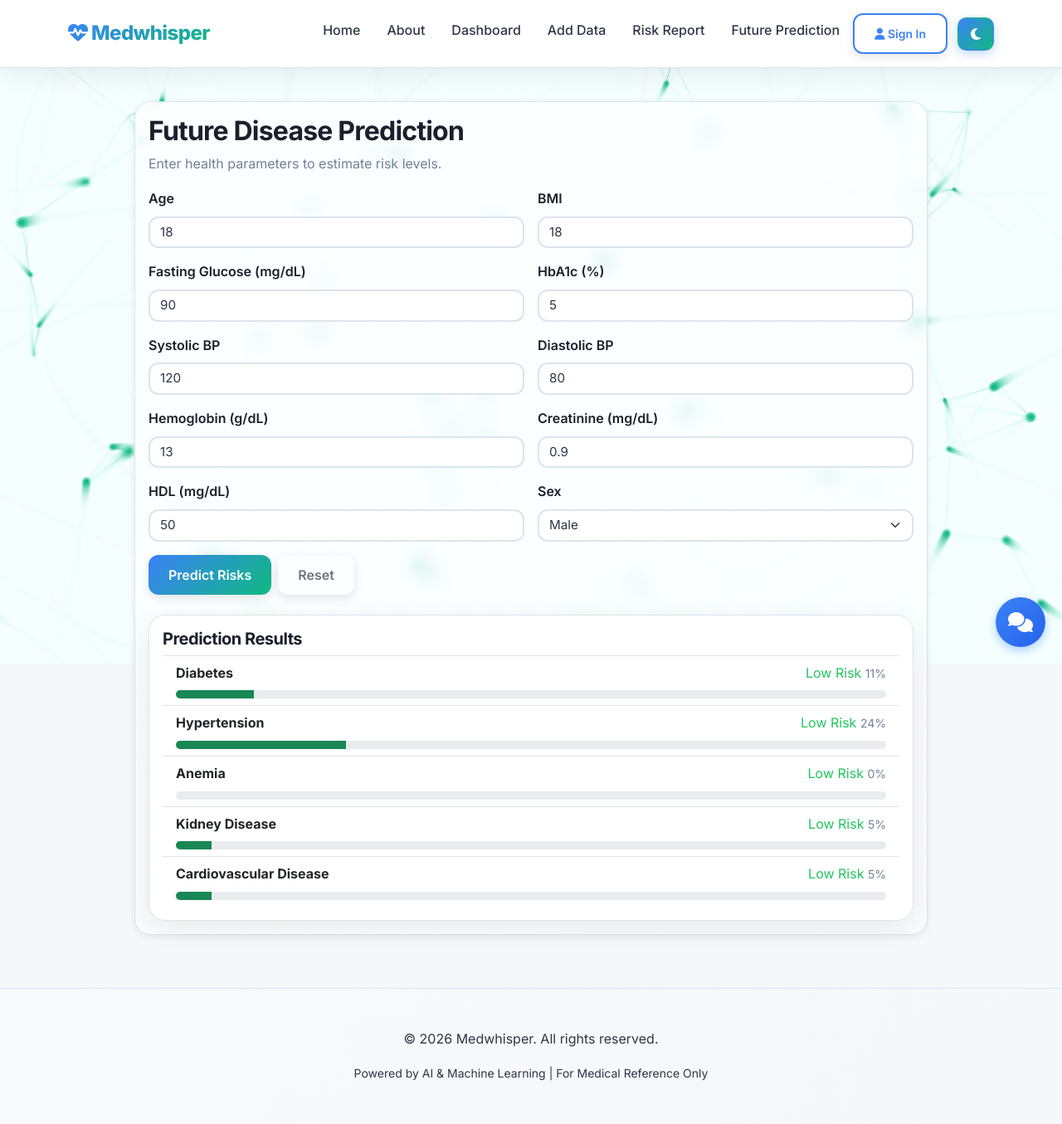
After one commit to AnkitKolhe149/GDG_KRAKENTECH_MEDWHISPER, a Flask app: page /future-disease-prediction in a window 1280 px wide. The commit adds this page. Shown: the whole page at 83% size. Run offline with Flask 3, Linux system fonts and the light colour scheme; some libraries are stand-ins or nearby versions.

Commit message:
final-update

```diff
--- a/app/routes.py
+++ b/app/routes.py
@@ -11,6 +11,11 @@ from app.utils.preprocess import (
 )
 from app.services.doctor_suggester import suggest_by_city
 from app.services.emailer import send_email
+from app.services.risk_prob_predictor import (
+    predict_risks,
+    MODEL_NUMERIC_COLS,
+    MODEL_CATEGORICAL_COLS
+)
 import io
 from flask import send_file
 from reportlab.pdfgen import canvas
@@ -44,6 +49,52 @@ def dashboard():
 def data_input():
     """Health data input form"""
     return render_template('data_input.html')
+
+
+@main_bp.route('/future-disease-prediction', methods=['GET', 'POST'])
+def future_disease_prediction():
+    """Render and handle the future disease prediction page (server-side POST, no API)."""
+    # Compact feature set for the simplified UX
+    compact_numeric = [
+        'age', 'bmi', 'fasting_glucose', 'hba1c', 'systolic_bp',
+        'diastolic_bp', 'hemoglobin', 'creatinine', 'hdl'
+    ]
+    compact_categorical = ['sex']
+
+    predictions = None
+    input_values = {}
+    error = None
+
+    if request.method == 'POST':
+        try:
+            # Collect values from form
+            for c in compact_numeric:
+                v = request.form.get(c, '').strip()
+                if v == '':
+                    input_values[c] = None
+                else:
+                    try:
+                        input_values[c] = float(v)
+                    except Exception:
+                        input_values[c] = None
+
+            for c in compact_categorical:
+                v = request.form.get(c, '').strip()
+                input_values[c] = v or None
+
+            # Call predictor service
+            predictions = predict_risks(input_values)
+        except Exception as e:
+            error = str(e)
+
+    return render_template(
+        'future-disease-prediction.html',
+        numeric_cols=compact_numeric,
+        categorical_cols=compact_categorical,
+        predictions=predictions,
+        input_values=input_values,
+        error=error
+    )
 
 
 @main_bp.route('/risk-report')
@@ -616,6 +667,9 @@ def search_doctors():
         return jsonify({'error': 'Failed to search doctors'}), 500
 
 
+
+
+
 @api_bp.route('/assessment/email', methods=['POST'])
 @require_auth
 def email_latest_assessment(current_user):
--- a/app/templates/base.html
+++ b/app/templates/base.html
@@ -48,6 +48,9 @@
                     </li>
                     <li class="nav-item">
                         <a class="nav-link" href="/risk-report">Risk Report</a>
+                    </li>
+                    <li class="nav-item">
+                        <a class="nav-link" href="/future-disease-prediction">Future Prediction</a>
                     </li>
                     <li class="nav-item" id="feedbackNavItem" style="display: none;">
                         <a class="nav-link" href="/feedback">
--- /dev/null
+++ b/app/templates/future-disease-prediction.html
@@ -0,0 +1,195 @@
+{% extends "base.html" %}
+
+{% block title %}Future Disease Prediction - MedWhisper{% endblock %}
+
+{% block extra_css %}
+<style>
+  .fdp-card { max-width: 980px; margin: 40px auto; }
+  .fdp-grid .form-label { font-weight: 600; }
+  .result-card { background: var(--card-bg); color: var(--text-color); }
+  .high { color: #ef4444; }
+  .moderate { color: #facc15; }
+  .low { color: #22c55e; }
+</style>
+{% endblock %}
+
+{% block content %}
+<div class="container fdp-card">
+  <div class="card shadow-sm">
+    <div class="card-body">
+      <h2 class="card-title">Future Disease Prediction</h2>
+      <p class="text-muted">Enter health parameters to estimate risk levels.</p>
+
+      <form class="row g-3 fdp-grid" onsubmit="event.preventDefault(); predict();">
+        <div class="col-12 col-md-6">
+          <label for="age" class="form-label">Age</label>
+          <input id="age" class="form-control" type="number" value="18" min="0">
+        </div>
+        <div class="col-12 col-md-6">
+          <label for="bmi" class="form-label">BMI</label>
+          <input id="bmi" class="form-control" type="number" value="18" step="0.1">
+        </div>
+
+        <div class="col-12 col-md-6">
+          <label for="fasting_glucose" class="form-label">Fasting Glucose (mg/dL)</label>
+          <input id="fasting_glucose" class="form-control" type="number" value="90">
+        </div>
+        <div class="col-12 col-md-6">
+          <label for="hba1c" class="form-label">HbA1c (%)</label>
+          <input id="hba1c" class="form-control" type="number" value="5" step="0.1">
+        </div>
+
+        <div class="col-12 col-md-6">
+          <label for="systolic_bp" class="form-label">Systolic BP</label>
+          <input id="systolic_bp" class="form-control" type="number" value="120">
+        </div>
+        <div class="col-12 col-md-6">
+          <label for="diastolic_bp" class="form-label">Diastolic BP</label>
+          <input id="diastolic_bp" class="form-control" type="number" value="80">
+        </div>
+
+        <div class="col-12 col-md-6">
+          <label for="hemoglobin" class="form-label">Hemoglobin (g/dL)</label>
+          <input id="hemoglobin" class="form-control" type="number" value="13" step="0.1">
+        </div>
+        <div class="col-12 col-md-6">
+          <label for="creatinine" class="form-label">Creatinine (mg/dL)</label>
+          <input id="creatinine" class="form-control" type="number" value="0.9" step="0.01">
+        </div>
+
+        <div class="col-12 col-md-6">
+          <label for="hdl" class="form-label">HDL (mg/dL)</label>
+          <input id="hdl" class="form-control" type="number" value="50">
+        </div>
+        <div class="col-12 col-md-6">
+          <label for="sex" class="form-label">Sex</label>
+          <select id="sex" class="form-select">
+            <option value="1">Male</option>
+            <option value="0">Female</option>
+          </select>
+        </div>
+
+        <div class="col-12 d-flex gap-2">
+          <button type="submit" class="btn btn-primary">Predict Risks</button>
+          <button type="button" id="resetBtn" class="btn btn-outline-secondary">Reset</button>
+        </div>
+      </form>
+
+      <div id="output" class="card mt-4 result-card p-3">
+        <em>No prediction yet.</em>
+      </div>
+    </div>
+  </div>
+</div>
+
+{% endblock %}
+
+{% block extra_js %}
+<script>
+  // Utility helpers
+  const clamp = (v, a, b) => Math.max(a, Math.min(b, v));
+  const norm = (v, min, max) => {
+    if (max <= min) return 0;
+    return clamp((v - min) / (max - min), 0, 1);
+  };
+
+  function riskLabelFromProb(p) {
+    if (p >= 0.7) return 'High Risk';
+    if (p >= 0.4) return 'Moderate Risk';
+    return 'Low Risk';
+  }
+
+  function progressClass(p) {
+    if (p >= 0.7) return 'bg-danger';
+    if (p >= 0.4) return 'bg-warning';
+    return 'bg-success';
+  }
+
+  function predict() {
+    const get = id => document.getElementById(id);
+    const age = Number(get('age').value || 0);
+    const bmi = Number(get('bmi').value || 0);
+    const fg = Number(get('fasting_glucose').value || 0);
+    const hba1c = Number(get('hba1c').value || 0);
+    const sbp = Number(get('systolic_bp').value || 0);
+    const dbp = Number(get('diastolic_bp').value || 0);
+    const hb = Number(get('hemoglobin').value || 0);
+    const cr = Number(get('creatinine').value || 0);
+    const hdl = Number(get('hdl').value || 0);
+    const sex = Number(get('sex').value);
+
+    // Diabetes: use HbA1c and fasting glucose (strong), BMI minor
+    const fg_n = norm(fg, 70, 200);
+    const hba_n = norm(hba1c, 4, 14);
+    const bmi_n = norm(bmi, 15, 50);
+    const diabetes_prob = clamp(0.6 * hba_n + 0.3 * fg_n + 0.1 * bmi_n, 0, 1);
+
+    // Hypertension: systolic/diastolic dominate, age and BMI add
+    const sbp_n = norm(sbp, 90, 210);
+    const dbp_n = norm(dbp, 50, 130);
+    const age_n = norm(age, 20, 90);
+    const hypertension_prob = clamp(0.6 * Math.max(sbp_n, dbp_n) + 0.2 * age_n + 0.2 * bmi_n, 0, 1);
+
+    // Anemia: lower hemoglobin increases risk, threshold depends on sex
+    const hb_threshold = sex === 1 ? 13 : 12;
+    const anemia_prob = clamp((hb_threshold - hb) / hb_threshold, 0, 1);
+
+    // Kidney: creatinine plus age
+    const cr_n = norm(cr, 0.5, 6);
+    const kidney_prob = clamp(0.7 * cr_n + 0.3 * age_n, 0, 1);
+
+    // Cardiovascular: combine risk features into a continuous score
+    let cardio_score = 0;
+    cardio_score += age > 50 ? 1 : 0;
+    cardio_score += bmi >= 30 ? 1 : 0;
+    cardio_score += hdl < 40 ? 1 : 0;
+    cardio_score += sbp >= 140 ? 1 : 0;
+    cardio_score += fg >= 126 ? 1 : 0;
+    // Map 0-5 score to probability
+    const cardio_prob = clamp((cardio_score / 5) * 0.9 + 0.05, 0, 1);
+
+    const results = {
+      'Diabetes': diabetes_prob,
+      'Hypertension': hypertension_prob,
+      'Anemia': anemia_prob,
+      'Kidney Disease': kidney_prob,
+      'Cardiovascular Disease': cardio_prob
+    };
+
+    const output = get('output');
+    let html = '<h5>Prediction Results</h5>';
+    html += '<div class="list-group list-group-flush">';
+
+    for (const k in results) {
+      const p = results[k];
+      const pct = Math.round(p * 100);
+      const label = riskLabelFromProb(p);
+      const barClass = progressClass(p);
+
+      html += `
+        <div class="list-group-item py-2">
+          <div class="d-flex justify-content-between"><div><strong>${k}</strong></div><div><span class="${p>=0? (p>=0.7? 'high': (p>=0.4? 'moderate':'low')):''}">${label}</span> <small class="text-muted">${pct}%</small></div></div>
+          <div class="progress mt-2" style="height:10px;">
+            <div class="progress-bar ${barClass}" role="progressbar" style="width: ${pct}%;" aria-valuenow="${pct}" aria-valuemin="0" aria-valuemax="100"></div>
+          </div>
+        </div>`;
+    }
+
+    html += '</div>';
+    output.innerHTML = html;
+  }
+
+  // Live sensitivity: update as inputs change
+  document.querySelectorAll('#age,#bmi,#fasting_glucose,#hba1c,#systolic_bp,#diastolic_bp,#hemoglobin,#creatinine,#hdl,#sex').forEach(el => {
+    el.addEventListener('input', predict);
+  });
+
+  document.getElementById('resetBtn').addEventListener('click', function() {
+    document.querySelector('form').reset();
+    document.getElementById('output').innerHTML = '<em>No prediction yet.</em>';
+  });
+
+  // Run an initial prediction
+  predict();
+</script>
+{% endblock %}
```
Also changed, not shown: app/blueprints/future_disease.py (added, +121 -0 lines), app/services/risk_prob_predictor.py (added, +256 -0 lines), 8 other files.
